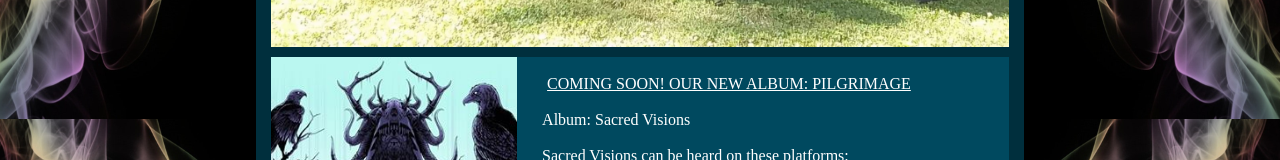
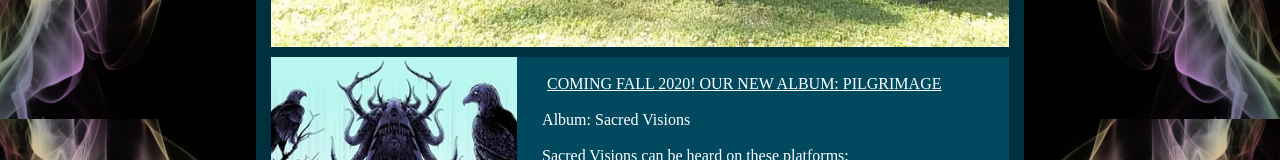
Before and after one commit to Murinus/Sacred-Visions, a plain HTML site: page index.html in a window 1280 px wide. Shown: the part 1481-1641 px from the top of the page. Drawn offline with Linux system fonts and the light colour scheme.

Commit message:
Update index.html

```diff
--- a/index.html
+++ b/index.html
@@ -44,7 +44,7 @@
         <!-- ALBUM INFO -->
         <div class="albumtext">
             <br>
-            <a class="button" href="#" target="_blank">COMING SOON! OUR NEW ALBUM: Pilgrimage</a>
+            <a class="button" href="#" target="_blank">COMING FALL 2020! OUR NEW ALBUM: Pilgrimage</a>
             <br>
             <br>
             <p>Album: Sacred Visions</p>
```
